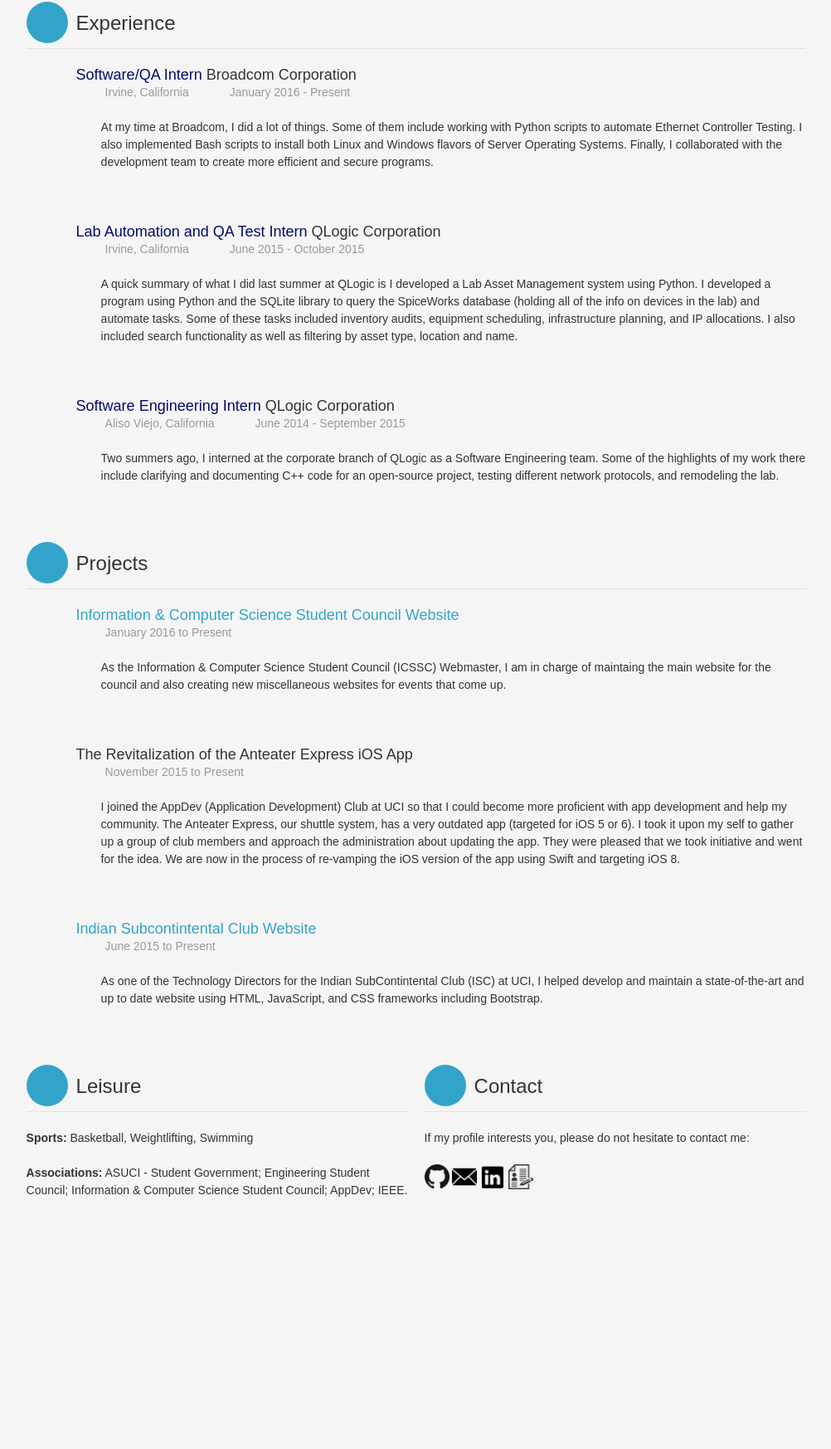
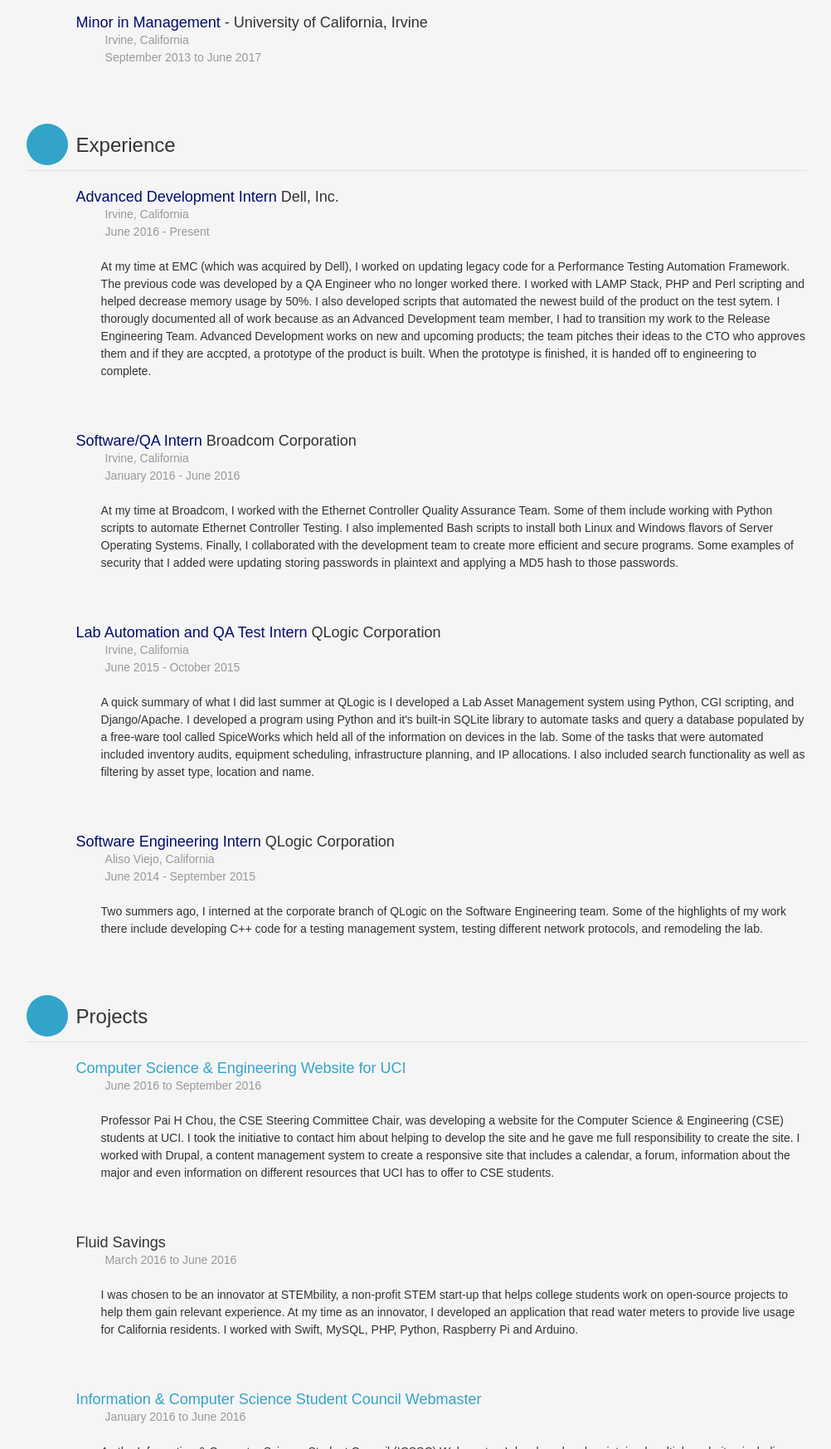
Before and after one commit to tejvuligonda/tejvuligonda.github.io, a plain HTML site: page index.html in a window 1280 px wide. Shown: the part 1054-2800 px from the top of the page at 83% size, without its empty margins (138-1140 px from the left). Before the commit the page ends 2541 px from the top, so only its background shows below. Drawn offline with Linux system fonts and the light colour scheme; a web font is replaced by a local one.

Commit message:
Updated information for experience and projects to reflect work done in the past 9 months

```diff
--- a/index.html
+++ b/index.html
@@ -37,24 +37,6 @@
 		</div>
 	</header>
 
-	<!-- Contact -->
-	<section class="contactform clearfix">
-		<div class="container_16">
-			<h3>Contact Me</h3>
-			<p>
-			<br><em>Please fill out all fields.</em></p>
-			<form novalidate="novalidate" method="post" action="#" name="contact" class="grid_16">
-				<p class="grid_10"><textarea name="message" placeholder="Message" class="required"></textarea></p>
-				<p class="grid_6">
-					<input name="nom" placeholder="Name" class="required" type="text">
-					<input name="email" placeholder="Email Address" class="required" type="email">
-					<input name="envoi" value="Send message" class="required" type="submit">
-					<span class="messageform"></span>
-				</p>
-			</form>
-		</div>
-	</section>
-
 	<!-- Corps -->
 	<section role="main" class="container_16 clearfix">
 		<div class="grid_16">
@@ -62,8 +44,8 @@
 			<div class="grid_8 apropos">
 				<h3>About Me</h3>
 				<p>Hi there, thanks for stumbling upon my website.</p>
-				<p>I am a third-year undergraduate at UCI. Currently, I'm pursuing a double major Computer Science & Engineering and Business Economics along with a minor in Management. </p>
-				<p>I am interested in how technology can enable businesses to grow and succeed. I am also interested in application development with iOS, Android and the web. I am interested in full-stack development including, UI/UX Design, Rest API's, databases, servers, and a long list of other technical terms. If you would like to work with me, feel free to contact me. </p>
+				<p>I am a fourth-year undergraduate at UCI. Currently, I'm pursuing a double major Computer Science & Engineering and Business Economics along with a minor in Management. </p>
+				<p>I am interested in how technology can enable businesses to grow and succeed. I am also interested in application development with iOS, Android and the web. I am interested in full-stack development, Machine Learning and Embedded Systems. If you would like to work with me, feel free to contact me. </p>
 				<p>Listed below are some of the positions I've held in the past. Hope you enjoy!</p>
 			</div>
 
@@ -74,7 +56,8 @@
 					<li data-skills="95">Python<span style="width: 95%;"></span></li>
 					<li data-skills="70">C++<span style="width: 70%;"></span></li>
 					<li data-skills="75">HTML/CSS<span style="width: 75%;"></span></li>
-					<li data-skills="60">Ruby<span style="width: 60%;"></span></li>
+					<li data-skills="60">Javascript<span style="width: 75%;"></span></li>
+					<li data-skills="60">Ruby<span style="width: 50%;"></span></li>
 					<li data-skills="50">Swift<span style="width: 50%;"></span></li>
 					<li data-skills="75">Java<span style="width: 75%;"></span></li>
 				</ul>
@@ -86,15 +69,18 @@
 				<ul>
 					<li>
 						<h4><strong>B.S., Computer Science and Engineering</strong> - University of California, Irvine</h4>
-						<span class="lieu">Irvine, California</span>
+						<span class="lieu">Irvine, California</span></br>
 						<span class="dates">September 2013 to June 2017</span>
-						<!--<p>Clarifiez la formation (les abréviations ne sont pas connues de tout le monde).</p>-->
 					</li>
 					<li>
 						<h4><strong>B.A., Business Economics</strong> - University of California, Irvine</h4>
-						<span class="lieu">Irvine, California</span>
+						<span class="lieu">Irvine, California</span></br>
 						<span class="dates">September 2013 to June 2017</span>
-						<!--<p>Clarifiez la formation (les abréviations ne sont pas connues de tout le monde).</p>-->
+					</li>
+					<li>
+						<h4><strong>Minor in Management</strong> - University of California, Irvine</h4>
+						<span class="lieu">Irvine, California</span></br>
+						<span class="dates">September 2013 to June 2017</span>
 					</li>
 				</ul>
 			</div>
@@ -103,23 +89,30 @@
 			<div class="grid_16 Experience">
 				<h3>Experience</h3>
 				<ul>
+                	<li>
+						<h4><strong>Advanced Development Intern </strong>Dell, Inc.</h4>
+						<span class="lieu">Irvine, California</span></br>
+						<span class="dates">June 2016 - Present</span>
+						<p>At my time at EMC (which was acquired by Dell), I worked on updating legacy code for a Performance Testing Automation Framework. The previous code was developed by a QA Engineer who no longer worked there. I worked with LAMP Stack, PHP and Perl scripting and helped decrease memory usage by 50%. I also developed scripts that automated the newest build of the product on the test sytem. I thorougly documented all of work because as an Advanced Development team member, I had to transition my work to the Release Engineering Team. Advanced Development works on new and upcoming products; the team pitches their ideas to the CTO who approves them and if they are accpted, a prototype of the product is built. When the prototype is finished, it is handed off to engineering to complete.</p>
+					</li>
+
 					<li>
 						<h4><strong>Software/QA Intern </strong>Broadcom Corporation</h4>
-						<span class="lieu">Irvine, California</span>
-						<span class="dates">January 2016 - Present</span>
-						<p>At my time at Broadcom, I did a lot of things. Some of them include working with Python scripts to automate Ethernet Controller Testing. I also implemented Bash scripts to install both Linux and Windows flavors of Server Operating Systems. Finally, I collaborated with the development team to create more efficient and secure programs.</p>
+						<span class="lieu">Irvine, California</span></br>
+						<span class="dates">January 2016 - June 2016</span>
+						<p>At my time at Broadcom, I worked with the Ethernet Controller Quality Assurance Team. Some of them include working with Python scripts to automate Ethernet Controller Testing.  I also implemented Bash scripts to install both Linux and Windows flavors of Server Operating Systems. Finally, I collaborated with the development team to create more efficient and secure programs. Some examples of security that I added were updating storing passwords in plaintext and applying a MD5 hash to those passwords.</p>
 					</li>
 					<li>
 						<h4><strong>Lab Automation and QA Test Intern</strong> QLogic Corporation</h4>
-						<span class="lieu">Irvine, California</span>
+						<span class="lieu">Irvine, California</span></br>
 						<span class="dates">June 2015 - October 2015</span>
-						<p>A quick summary of what I did last summer at QLogic is I developed a Lab Asset Management system using Python. I developed a program using Python and the SQLite library to query the SpiceWorks database (holding all of the info on devices in the lab) and automate tasks. Some of these tasks included inventory audits, equipment scheduling, infrastructure planning, and IP allocations. I also included search functionality as well as filtering by asset type, location and name.</p>
+						<p>A quick summary of what I did last summer at QLogic is I developed a Lab Asset Management system using Python, CGI scripting, and Django/Apache. I developed a program using Python and it's built-in SQLite library to automate tasks and query a database populated by a free-ware tool called SpiceWorks which held all of the information on devices in the lab. Some of the tasks that were automated included inventory audits, equipment scheduling, infrastructure planning, and IP allocations. I also included search functionality as well as filtering by asset type, location and name.</p>
 					</li>
 					<li>
 						<h4><strong>Software Engineering Intern</strong> QLogic Corporation</h4>
-						<span class="lieu">Aliso Viejo, California</span>
+						<span class="lieu">Aliso Viejo, California</span></br>
 						<span class="dates">June 2014 - September 2015</span>
-						<p>Two summers ago, I interned at the corporate branch of QLogic as a Software Engineering team. Some of the highlights of my work there include clarifying and documenting C++ code for an open-source project, testing different network protocols, and remodeling the lab.</p>
+						<p>Two summers ago, I interned at the corporate branch of QLogic on the Software Engineering team. Some of the highlights of my work there include developing C++ code for a testing management system, testing different network protocols, and remodeling the lab.</p>
 					</li>
 				</ul>
 			</div>
@@ -127,18 +120,48 @@
 			<div class="grid_16 education">
 				<h3>Projects</h3>
 				<ul>
+<!--
 					<li>
-						<h4><strong></strong><a href="http://student-council.ics.uci.edu">Information & Computer Science Student Council Website</a></h4>
-						<span class="lieu">January 2016 to Present</span>
+						<h4><strong></strong><a href="http://cse.eng.uci.edu">Computer Science & Engineering Website for UCI</a></h4>
+						<span class="lieu">June 2016 to September 2016</span>
 						<span class="dates"></span>
-						<p>As the Information & Computer Science Student Council (ICSSC) Webmaster, I am in charge of maintaing the main website for the council and also creating new miscellaneous websites for events that come up.</p>
+						<p>Professor Pai H Chou, the CSE Steering Committee Chair, was developing a website for the Computer Science & Engineering (CSE) students at UCI. I took the initiative to contact him about helping to develop the site and he gave me full responsibility to create the site. I worked with Drupal, a content management system to create a responsive site that includes a calendar, a forum, information about the major and even information on different resources that UCI has to offer to CSE students.</p>
+
+					</li>
+-->
+					<li>
+						<h4><strong></strong><a href="http://cse.eng.uci.edu">Computer Science & Engineering Website for UCI</a></h4>
+						<span class="lieu">June 2016 to September 2016</span>
+						<span class="dates"></span>
+						<p>Professor Pai H Chou, the CSE Steering Committee Chair, was developing a website for the Computer Science & Engineering (CSE) students at UCI. I took the initiative to contact him about helping to develop the site and he gave me full responsibility to create the site. I worked with Drupal, a content management system to create a responsive site that includes a calendar, a forum, information about the major and even information on different resources that UCI has to offer to CSE students.</p>
+
+					</li>
+					<li>
+						<h4><strong></strong>Fluid Savings</h4>
+						<span class="lieu">March 2016 to June 2016</span>
+						<span class="dates"></span>
+                        <p>I was chosen to be an innovator at STEMbility, a non-profit STEM start-up that helps college students work on open-source projects to help them gain relevant experience. At my time as an innovator, I developed an application that read water meters to provide live usage for California residents. I worked with Swift, MySQL, PHP, Python, Raspberry Pi and Arduino.</p>
+					</li>
+					<li>
+						<h4><strong></strong><a href="http://student-council.ics.uci.edu">Information & Computer Science Student Council Webmaster</a></h4>
+						<span class="lieu">January 2016 to June 2016</span>
+						<span class="dates"></span>
+						<p>As the Information & Computer Science Student Council (ICSSC) Webmaster, I developed and maintained multiple websites including the main website for the council and also new miscellaneous websites for events that came up.</p>
+                        <ul class="none">
+                            <li class="none"><a href="http://startupcareerfair.tk">Start-Up Career Fair Website</a> </br>
+                            <a href="http://icsday.com">ICS Day Website</a></li>
+                        </ul>
+
 					</li>
 					<li>
 						<h4><strong></strong>The Revitalization of the Anteater Express iOS App</h4>
-						<span class="lieu">November 2015 to Present</span>
+						<span class="lieu">November 2015 to June 2016</span>
 						<span class="dates"></span>
-						<p>I joined the AppDev (Application Development) Club at UCI so that I could become more proficient with app development and help my community. The Anteater Express, our shuttle system, has a very outdated app (targeted for iOS 5 or 6). I took it upon my self to gather up a group of club members and approach the administration about updating the app. They were pleased that we took initiative and went for the idea. We are now in the process of re-vamping the iOS version of the app using Swift and targeting iOS 8.</p>
+						<p>I joined the AppDev (Application Development) Club at UCI so that I could become more proficient with app development and help my community. The Anteater Express, our shuttle system, has a very outdated app (targeted for iOS 5 or 6). I took it upon my self to gather up a group of club members and approach the administration about updating the app. They were pleased that we took initiative and went for the idea. We developed the iOS app in Swift targeted for iOS 8. We have completed the re-vamp of the iOS app and we are now working on the Android app.</p>
 					</li>
+
+
+<!--
 					<li>
 						<h4><strong></strong><a href="http://irvineisc.club">Indian Subcontintental Club Website</a></h4>
 						<span class="lieu">June 2015 to Present</span>
@@ -146,6 +169,8 @@
 						<p>As one of the Technology Directors for the Indian SubContintental Club (ISC) at UCI, I helped develop and maintain a state-of-the-art and up to date website using HTML, JavaScript, and CSS frameworks including Bootstrap. </p>
 
 					</li>
+-->
+
 				</ul>
 			</div>
 
```
